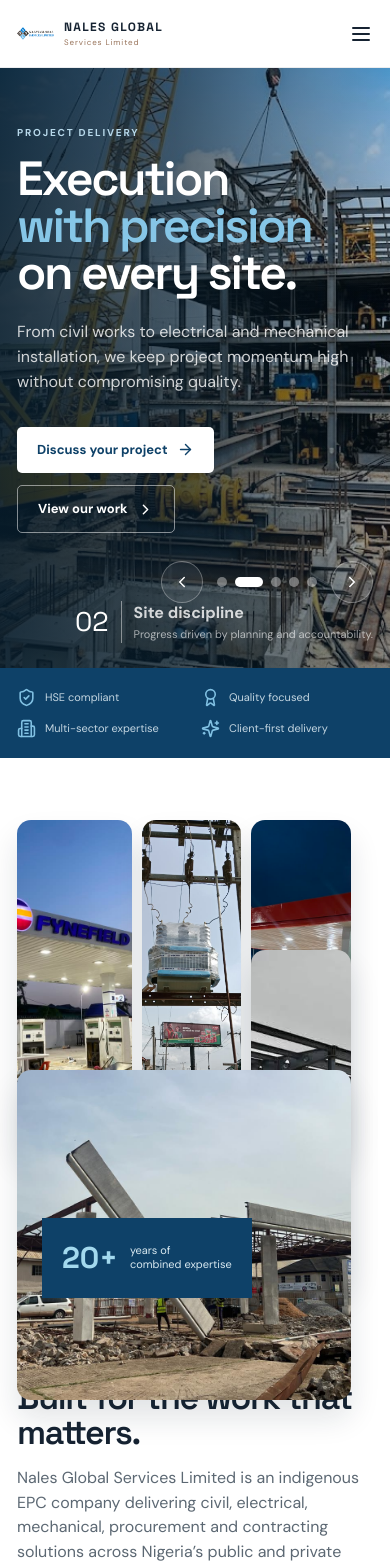
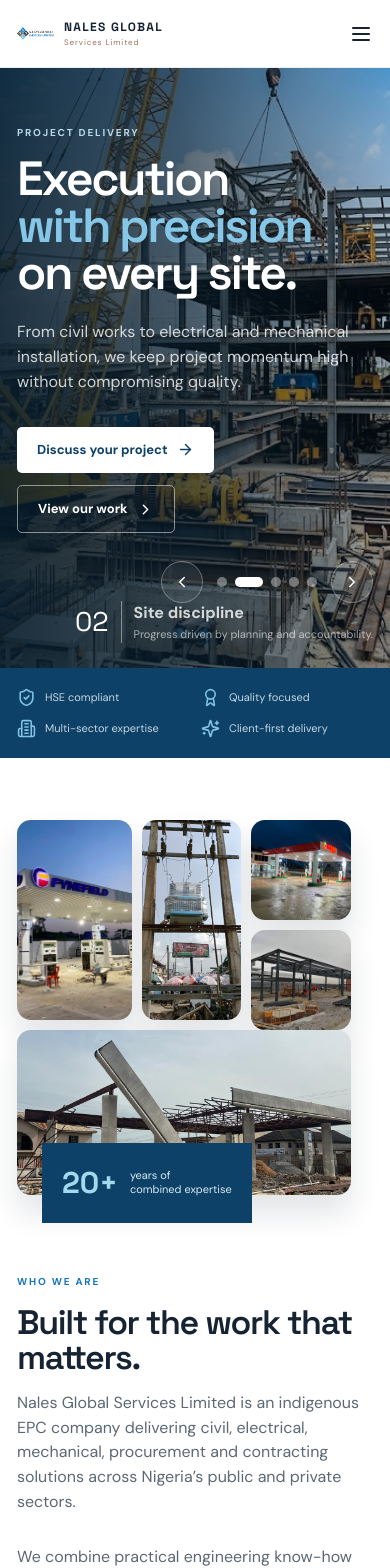
Before and after one commit to aristobells/nales-global-site, a React (Vite) app in the folder client/: page / in a window 390 px wide. Shown: the top 1568 px of the page. Built offline with nearby package versions, Linux system fonts and the light colour scheme.

Commit message:
mobile view for section 2 updated

```diff
--- a/client/src/index.css
+++ b/client/src/index.css
@@ -1271,8 +1271,11 @@ footer {
     grid-template-columns: 1fr;
     gap: 45px;
   }
-  .image-stack img {
+  .image-stack > img {
     height: 330px;
+  }
+  .about-collage {
+    grid-template-rows: 100px 90px 165px;
   }
   .section-intro {
     margin-bottom: 30px;
```
